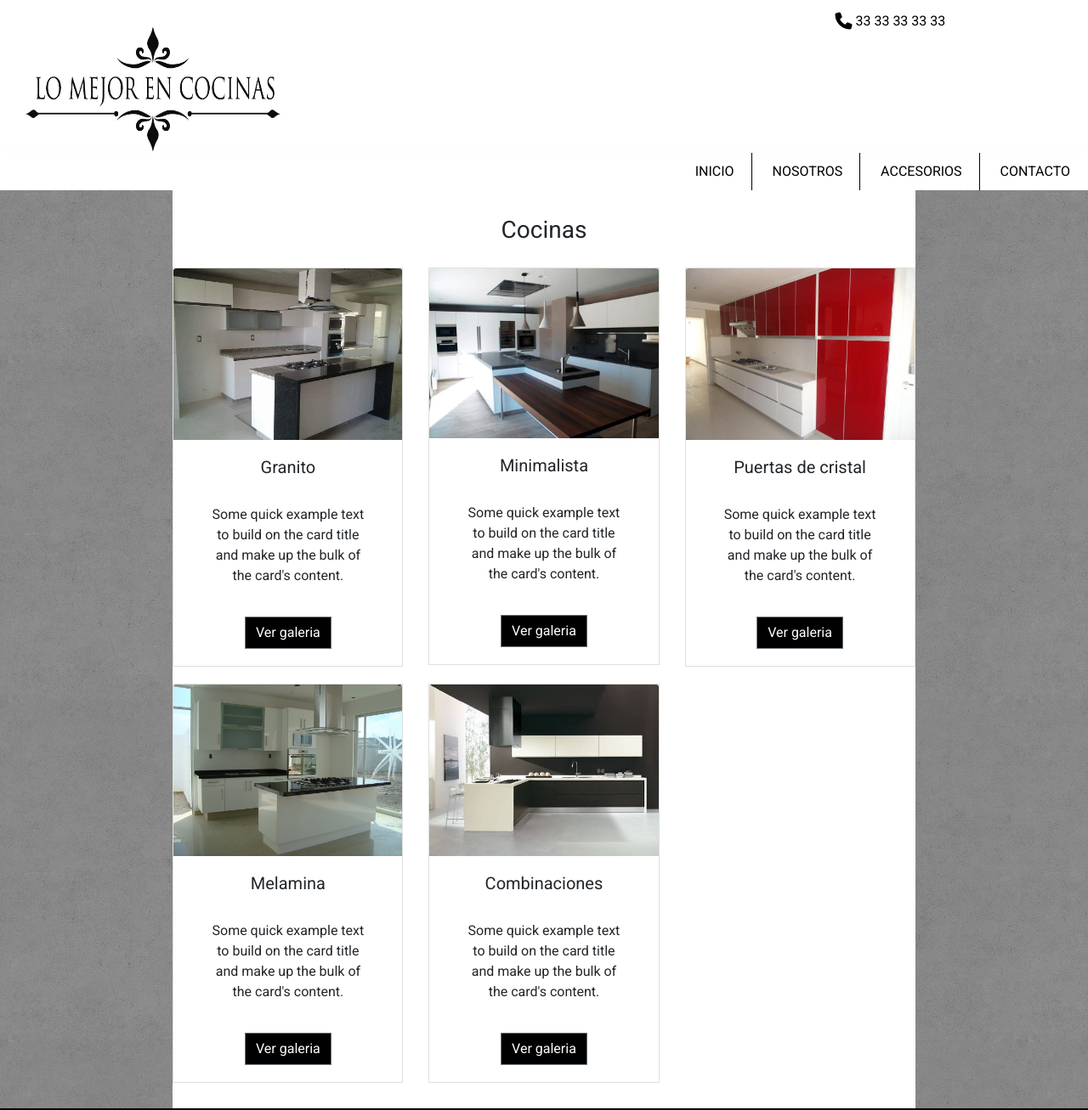
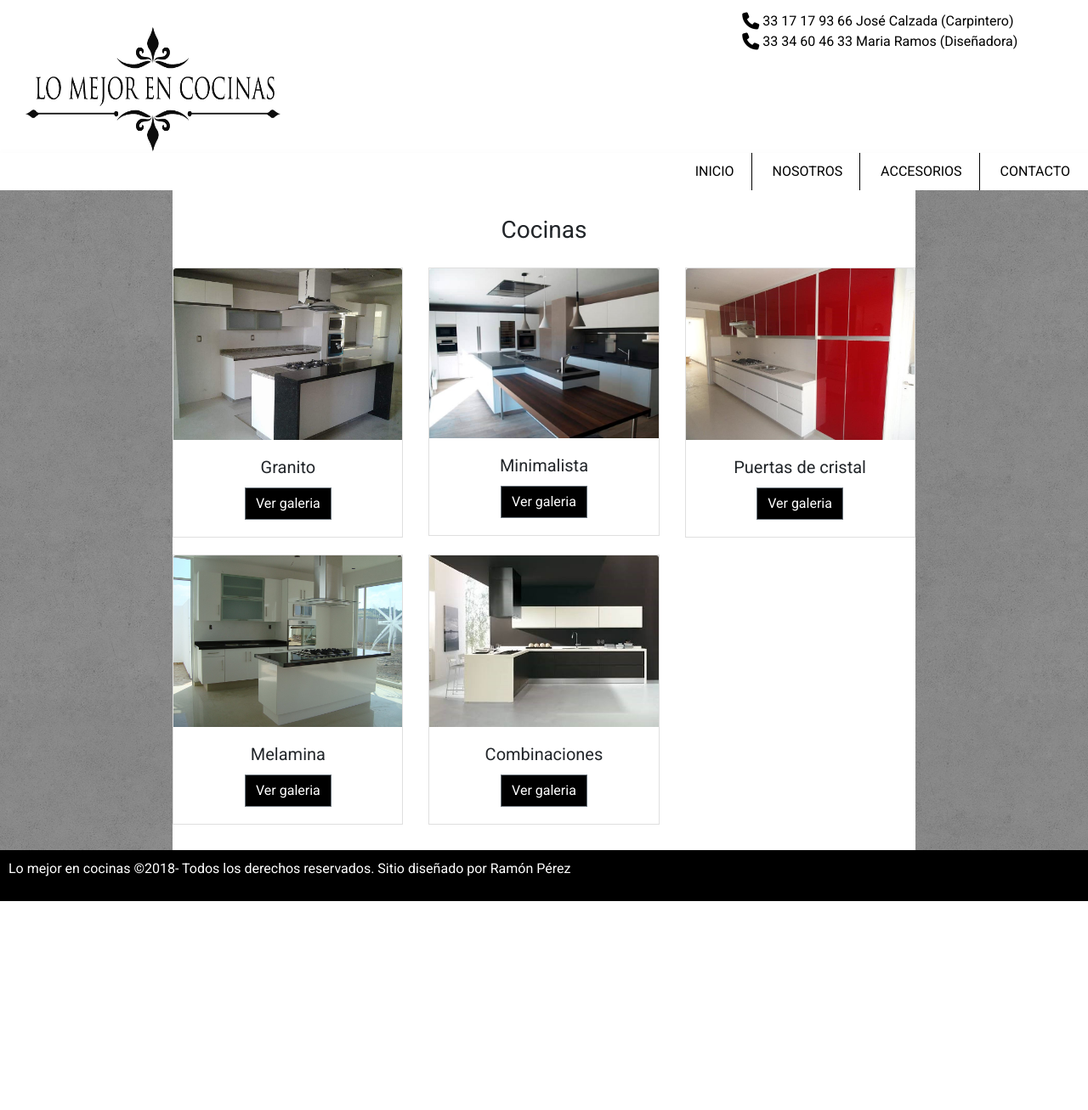
Before and after one commit to RamonPR92/LoMejorEnCocinas, a plain HTML site: page Web/cocinas.html in a window 1280 px wide. Shown: the top 1307 px of the page at 85% size. After the commit the page ends 1061 px from the top, so only its background shows below. Drawn offline with Linux system fonts and the light colour scheme.

Commit message:
Se agregaron a la parte superior los contacto y se retiro el texto en las tarjetas

```diff
--- a/Web/cocinas.html
+++ b/Web/cocinas.html
@@ -41,14 +41,17 @@
                             <a href="index.html"> <img src="images/logo.png" alt="Lo mejor en cocinas" width="300" height="150"></a>
                     </div>
                 </div>
-                <div class="col-md-6">
+                <div class="col-md-5">
 
                 </div>
                 <!--Area de contacto en la parte superior-->
-                <div class="col-md-3 contacto-superior">
+                <div class="col-md-4 contacto-superior">
                     <a href="#" class="">
                         <i class="fa fa-phone fa-lg " aria-hidden="true"></i>
-                        33 33 33 33 33</a>
+                         33 17 17 93 66 José Calzada (Carpintero)</a>
+                    <a href="#" class="">
+                        <i class="fa fa-phone fa-lg " aria-hidden="true"></i>
+                         33 34 60 46 33 Maria Ramos (Diseñadora)</a>
                 </div>
             </div>
             <!--Menu de navegacion-->
@@ -96,7 +99,6 @@
                             <img class="card-img-top" src="images/cocinas/granito/granito_1.jpg" alt="Card image cap">
                             <div class="card-body">
                                 <h5 class="card-title">Granito</h5>
-                                <p class="card-text">Some quick example text to build on the card title and make up the bulk of the card's content.</p>
                                 <a href="images/cocinas/granito/granito_1.jpg" data-lightbox="granito" class="btn btn-secondary">Ver galeria</a>
                                 <a href="images/cocinas/granito/granito_2.jpg" data-lightbox="granito"></a>
                                 <a href="images/cocinas/granito/granito_3.jpg" data-lightbox="granito"></a>
@@ -110,7 +112,7 @@
                             <img class="card-img-top" src="images/cocinas/minimalista/minimalista_1.jpg" alt="Card image cap">
                             <div class="card-body">
                                 <h5 class="card-title">Minimalista</h5>
-                                <p class="card-text">Some quick example text to build on the card title and make up the bulk of the card's content.</p>
+
                                 <a href="images/cocinas/minimalista/minimalista_1.jpg" class="btn btn-secondary" data-lightbox="minimalista">Ver galeria</a>
                                 <a href="images/cocinas/minimalista/minimalista_2.jpg" data-lightbox="minimalista"></a>
                                 <a href="images/cocinas/minimalista/minimalista_3.jpg" data-lightbox="minimalista"></a><a href="images/cocinas/minimalista/minimalista_4.jpg" data-lightbox="minimalista"></a><a href="images/cocinas/minimalista/minimalista_5.jpg" data-lightbox="minimalista"></a>
@@ -122,7 +124,7 @@
                             <img class="card-img-top" src="images/cocinas/cristal/cristal_5.jpg" alt="Card image cap">
                             <div class="card-body">
                                 <h5 class="card-title">Puertas de cristal</h5>
-                                <p class="card-text">Some quick example text to build on the card title and make up the bulk of the card's content.</p>
+
                                 <a href="images/cocinas/cristal/cristal_5.jpg" class="btn btn-secondary" data-lightbox="cristal">Ver galeria</a>
                                 <a href="images/cocinas/cristal/cristal_4.jpg" data-lightbox="cristal"></a>
                                 <a href="images/cocinas/cristal/cristal_3.jpg" data-lightbox="cristal"></a><a href="images/cocinas/cristal/cristal_2.jpg" data-lightbox="cristal"></a><a href="images/cocinas/cristal/cristal_1.jpg" data-lightbox="cristal"></a>
@@ -134,7 +136,7 @@
                             <img class="card-img-top" src="images/cocinas/melamina/melamina_3.jpg" alt="Card image cap">
                             <div class="card-body">
                                 <h5 class="card-title">Melamina</h5>
-                                <p class="card-text">Some quick example text to build on the card title and make up the bulk of the card's content.</p>
+
                                 <a href="images/cocinas/melamina/melamina_3.jpg" class="btn btn-secondary" data-lightbox="melamina">Ver galeria</a>
                                 <a href="images/cocinas/melamina/melamina_1.jpg" data-lightbox="melamina"></a>
                                 <a href="images/cocinas/melamina/melamina_2.jpg" data-lightbox="melamina"></a>
@@ -150,7 +152,7 @@
                             <img class="card-img-top" src="images/cocinas/combinacion/combinacion_4.jpg" alt="Card image cap">
                             <div class="card-body">
                                 <h5 class="card-title">Combinaciones</h5>
-                                <p class="card-text">Some quick example text to build on the card title and make up the bulk of the card's content.</p>
+
                                 <a href="images/cocinas/combinacion/combinacion_4.jpg" class="btn btn-secondary" data-lightbox="combinaciones">Ver galeria</a>
                                 <a href="images/cocinas/combinacion/combinacion_1.jpg" data-lightbox="combinaciones"></a>
                                 <a href="images/cocinas/combinacion/combinacion_2.jpg" data-lightbox="combinaciones"></a>
```
